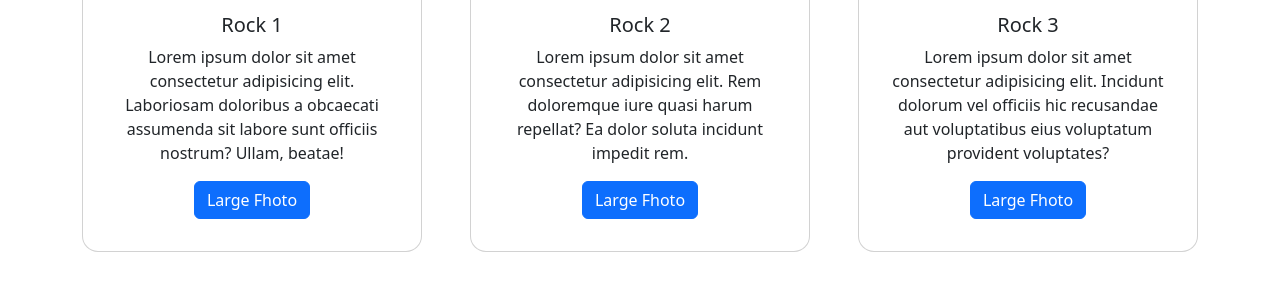
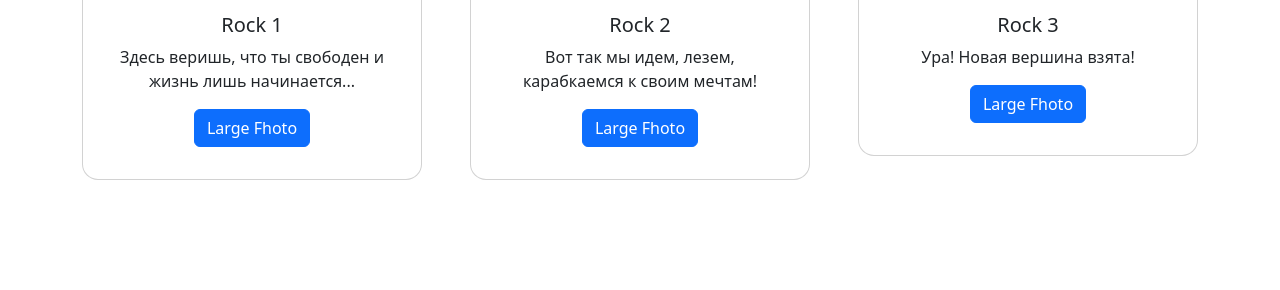
Before and after one commit to Sergey7709/HTML-CSS, a plain HTML site: page first test site layout/Places.html in a window 1280 px wide. Shown: the part 344-634 px from the top of the page. Drawn offline with nearby package versions, Linux system fonts and the light colour scheme.

Commit message:
Editing text Favorite
Editing text in the Favorite section

```diff
--- a/first test site layout/Places.html
+++ b/first test site layout/Places.html
@@ -76,9 +76,7 @@
             <div class="card-body">
               <h5 class="card-title">Rock 1</h5>
               <p class="card-text">
-                Lorem ipsum dolor sit amet consectetur adipisicing elit.
-                Laboriosam doloribus a obcaecati assumenda sit labore sunt
-                officiis nostrum? Ullam, beatae!
+                Здесь веришь, что ты свободен и жизнь лишь начинается...
               </p>
               <a
                 href="https://picsum.photos/id/1015/1500"
@@ -99,9 +97,7 @@
             <div class="card-body">
               <h5 class="card-title">Rock 2</h5>
               <p class="card-text">
-                Lorem ipsum dolor sit amet consectetur adipisicing elit. Rem
-                doloremque iure quasi harum repellat? Ea dolor soluta incidunt
-                impedit rem.
+                Вот так мы идем, лезем, карабкаемся к своим мечтам!
               </p>
               <a
                 href="https://picsum.photos/id/1018/1500"
@@ -121,11 +117,7 @@
             />
             <div class="card-body">
               <h5 class="card-title">Rock 3</h5>
-              <p class="card-text">
-                Lorem ipsum dolor sit amet consectetur adipisicing elit.
-                Incidunt dolorum vel officiis hic recusandae aut voluptatibus
-                eius voluptatum provident voluptates?
-              </p>
+              <p class="card-text">Ура! Новая вершина взята!</p>
               <a
                 href="https://picsum.photos/id/1016/1500"
                 target="_blank"
```
